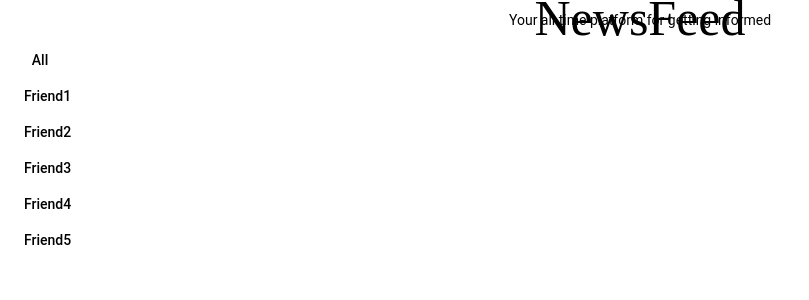
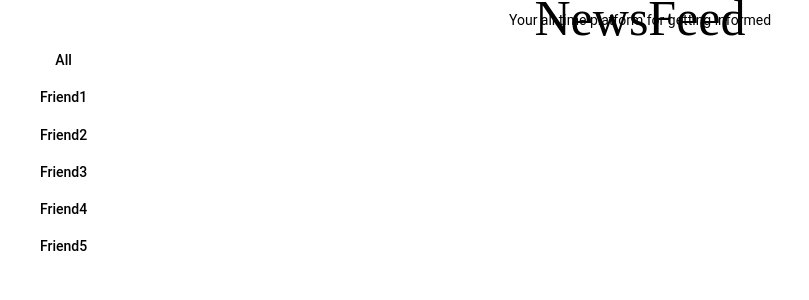
Before and after one commit to paulmunyao/newsfeed, an Angular app: page / in a window 1280 px wide. Shown: the top 300 px of the page, without its empty margins (0-809 px from the left). Built offline with nearby package versions, Linux system fonts and the light colour scheme; a web font is replaced by a local one.

Commit message:
set indent code

```diff
--- a/src/app/user/user.component.html
+++ b/src/app/user/user.component.html
@@ -1,6 +1,6 @@
 <!--functionality to show all the notifications  -->
 
-  <button (click)="toggleDisplay()" mat-button>All</button><br />
+  <button (click)="toggleDisplay()" mat-button>All<br />
 
 
 <!--functionality to show a single notification -->
```
